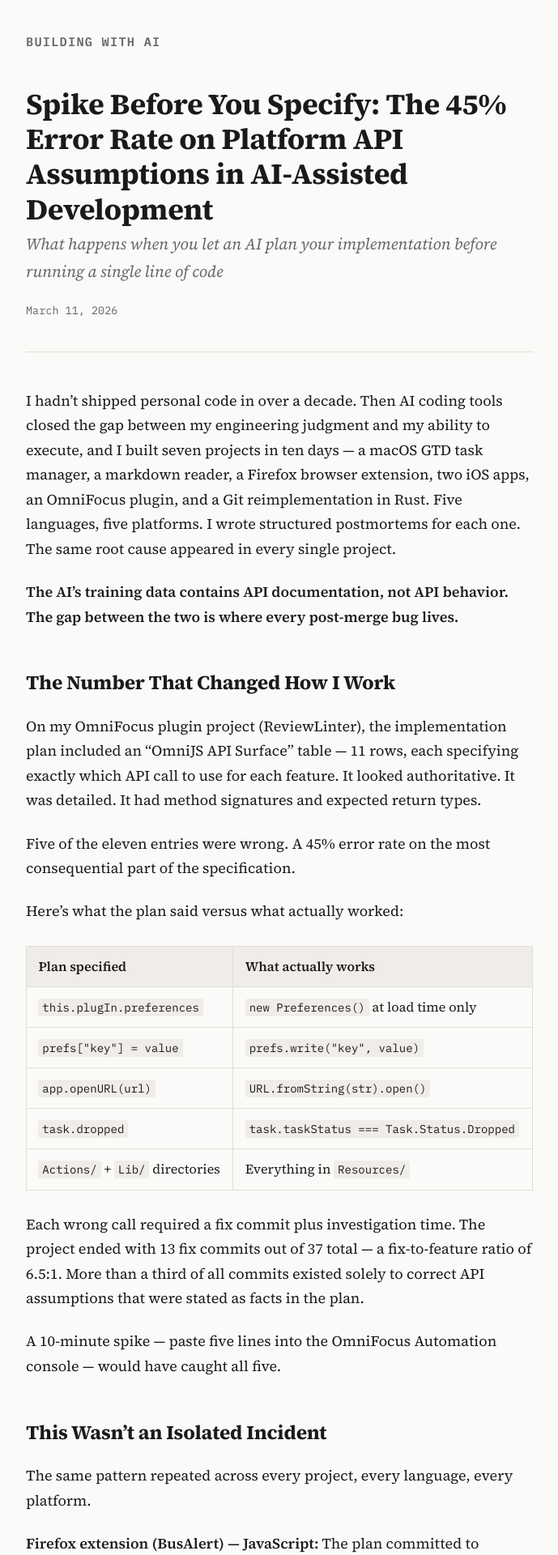
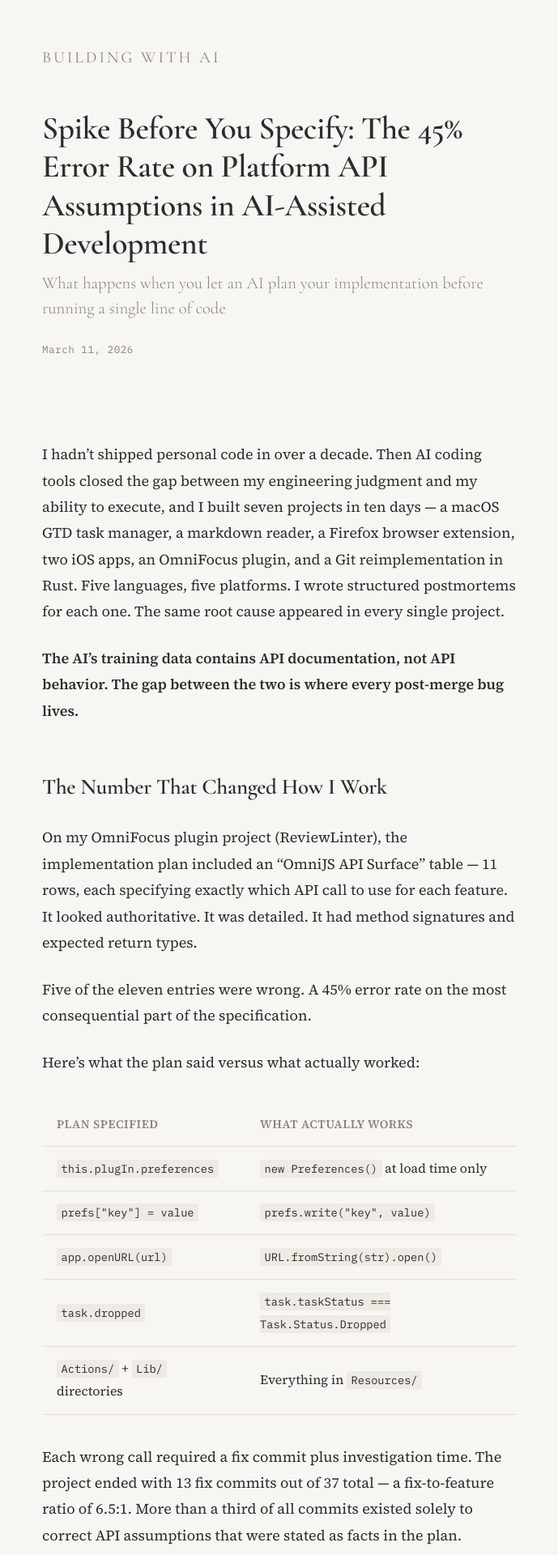
Before and after one commit to gsachs/gsachs.github.io, a Jekyll site: the page built from _posts/2026-03-11-spike-before-you-specify.md, in a window 1280 px wide. Shown: the top 1920 px of the page at 81% size, without its empty margins (295-984 px from the left). Built offline with Jekyll 4.4.1, drawn with Linux system fonts in a browser that asks for light colours.

Commit message:
layout changes

```diff
--- a/_layouts/default.html
+++ b/_layouts/default.html
@@ -16,7 +16,7 @@
 
   <link rel="preconnect" href="https://fonts.googleapis.com">
   <link rel="preconnect" href="https://fonts.gstatic.com" crossorigin>
-  <link href="https://fonts.googleapis.com/css2?family=IBM+Plex+Mono:wght@400;600&family=Source+Serif+4:ital,opsz,wght@0,8..60,400;0,8..60,600;0,8..60,700;1,8..60,400&display=swap" rel="stylesheet">
+  <link href="https://fonts.googleapis.com/css2?family=Cormorant+Garamond:ital,wght@0,300;0,400;0,500;0,600;1,400&family=IBM+Plex+Mono:wght@400;600&family=Source+Serif+4:ital,opsz,wght@0,8..60,400;0,8..60,600;0,8..60,700;1,8..60,400&display=swap" rel="stylesheet">
   <link rel="stylesheet" href="{{ '/assets/css/style.css' | relative_url }}">
 </head>
 <body>
--- a/assets/css/style.css
+++ b/assets/css/style.css
@@ -2,15 +2,15 @@
 *, *::before, *::after { box-sizing: border-box; margin: 0; padding: 0; }
 
 :root {
-  --text: #1a1a1a;
-  --text-muted: #666;
-  --bg: #fafaf8;
-  --bg-code: #f0ede8;
+  --text: #2c2c2c;
+  --text-muted: #8a8580;
+  --bg: #f7f6f3;
+  --bg-code: #eeeae4;
   --bg-code-block: #1e1e2e;
   --code-text: #cdd6f4;
-  --accent: #8b4513;
-  --border: #e0ddd5;
-  --max-width: 680px;
+  --accent: #6b5c4c;
+  --border: #e3dfd8;
+  --max-width: 640px;
 }
 
 html {
@@ -22,7 +22,12 @@
   font-family: 'Source Serif 4', Georgia, serif;
   color: var(--text);
   background: var(--bg);
-  line-height: 1.7;
+  line-height: 1.8;
+}
+
+::selection {
+  background: #d4cfc6;
+  color: var(--text);
 }
 
 /* === Layout === */
@@ -36,17 +41,18 @@
 .site-header {
   max-width: var(--max-width);
   margin: 0 auto;
-  padding: 2rem 1.5rem 0.25rem;
+  padding: 3rem 1.5rem 0;
 }
 
 .site-title {
-  font-family: 'IBM Plex Mono', monospace;
-  font-size: 0.85rem;
-  font-weight: 600;
+  font-family: 'Cormorant Garamond', Georgia, serif;
+  font-size: 1.1rem;
+  font-weight: 400;
   color: var(--text-muted);
   text-decoration: none;
+  letter-spacing: 0.15em;
   text-transform: uppercase;
-  letter-spacing: 0.08em;
+  transition: color 0.4s ease;
 }
 
 .site-title:hover { color: var(--text); }
@@ -55,16 +61,20 @@
 .site-footer {
   max-width: var(--max-width);
   margin: 0 auto;
-  padding: 3rem 1.5rem 2rem;
-  font-size: 0.8rem;
+  padding: 4rem 1.5rem 3rem;
+  font-size: 0.78rem;
   color: var(--text-muted);
+  letter-spacing: 0.03em;
 }
 
 /* === Index page === */
 .index-intro {
-  margin: 0 0 2rem;
-  font-size: 1.1rem;
+  margin: 0.4rem 0 3.5rem;
+  font-family: 'Cormorant Garamond', Georgia, serif;
+  font-size: 1.35rem;
+  font-weight: 300;
   color: var(--text-muted);
+  letter-spacing: 0.01em;
 }
 
 .post-list {
@@ -72,85 +82,93 @@
 }
 
 .post-list li {
-  padding: 1.5rem 0;
-  border-bottom: 1px solid var(--border);
+  padding: 2rem 0;
 }
 
-.post-list li:first-child {
+.post-list li + li {
   border-top: 1px solid var(--border);
 }
 
 .post-list a {
   text-decoration: none;
   color: var(--text);
+  transition: color 0.3s ease;
 }
 
 .post-list a:hover { color: var(--accent); }
 
 .post-list .post-list-title {
-  font-size: 1.2rem;
-  font-weight: 600;
-  line-height: 1.3;
-  margin-bottom: 0.3rem;
+  font-family: 'Cormorant Garamond', Georgia, serif;
+  font-size: 1.4rem;
+  font-weight: 500;
+  line-height: 1.35;
+  margin-bottom: 0.4rem;
 }
 
 .post-list time {
   font-family: 'IBM Plex Mono', monospace;
-  font-size: 0.75rem;
+  font-size: 0.7rem;
   color: var(--text-muted);
+  letter-spacing: 0.04em;
 }
 
 .post-list .post-list-excerpt {
   font-size: 0.9rem;
   color: var(--text-muted);
-  margin-top: 0.4rem;
-  line-height: 1.5;
+  margin-top: 0.5rem;
+  line-height: 1.6;
 }
 
 /* === Article === */
 .post-header {
-  margin: 2rem 0 2.5rem;
-  padding-bottom: 2rem;
-  border-bottom: 1px solid var(--border);
+  margin: 2.5rem 0 3rem;
+  padding-bottom: 2.5rem;
 }
 
 .post-header h1 {
-  font-size: 2rem;
-  font-weight: 700;
+  font-family: 'Cormorant Garamond', Georgia, serif;
+  font-size: 2.2rem;
+  font-weight: 600;
   line-height: 1.2;
-  margin-bottom: 0.3rem;
+  margin-bottom: 0.5rem;
   letter-spacing: -0.01em;
 }
 
 .post-subtitle {
-  font-size: 1.1rem;
-  font-style: italic;
+  font-family: 'Cormorant Garamond', Georgia, serif;
+  font-size: 1.15rem;
+  font-weight: 300;
+  font-style: normal;
   color: var(--text-muted);
-  margin-bottom: 0.8rem;
+  margin-bottom: 1rem;
+  line-height: 1.5;
 }
 
 .post-header time {
   font-family: 'IBM Plex Mono', monospace;
-  font-size: 0.75rem;
+  font-size: 0.7rem;
   color: var(--text-muted);
+  letter-spacing: 0.04em;
 }
 
 /* === Post content === */
 .post-content h2 {
-  font-size: 1.35rem;
-  font-weight: 700;
-  margin: 2.5rem 0 1rem;
+  font-family: 'Cormorant Garamond', Georgia, serif;
+  font-size: 1.5rem;
+  font-weight: 600;
+  margin: 3rem 0 1.2rem;
   letter-spacing: -0.01em;
 }
 
 .post-content h3 {
-  font-size: 1.1rem;
-  font-weight: 600;
-  margin: 2rem 0 0.8rem;
+  font-family: 'Cormorant Garamond', Georgia, serif;
+  font-size: 1.2rem;
+  font-weight: 500;
+  margin: 2.5rem 0 1rem;
 }
 
 .post-content p {
-  margin-bottom: 1.25rem;
+  margin-bottom: 1.4rem;
 }
 
 .post-content strong {
@@ -161,17 +179,19 @@
   color: var(--accent);
   text-decoration: underline;
   text-decoration-thickness: 1px;
-  text-underline-offset: 2px;
+  text-underline-offset: 3px;
+  text-decoration-color: var(--border);
+  transition: text-decoration-color 0.3s ease;
 }
 
 .post-content a:hover {
-  text-decoration-thickness: 2px;
+  text-decoration-color: var(--accent);
 }
 
 .post-content blockquote {
-  border-left: 3px solid var(--accent);
-  padding: 0.5rem 0 0.5rem 1.2rem;
-  margin: 1.5rem 0;
+  border-left: 2px solid var(--border);
+  padding: 0.3rem 0 0.3rem 1.5rem;
+  margin: 2rem 0;
   color: var(--text-muted);
   font-style: italic;
 }
@@ -183,36 +203,36 @@
 
 /* === Lists === */
 .post-content ul, .post-content ol {
-  margin: 0 0 1.25rem 1.2rem;
+  margin: 0 0 1.4rem 1.2rem;
 }
 
 .post-content li {
-  margin-bottom: 0.4rem;
+  margin-bottom: 0.5rem;
 }
 
 /* === Code === */
 .post-content code {
   font-family: 'IBM Plex Mono', monospace;
-  font-size: 0.82rem;
+  font-size: 0.8rem;
   background: var(--bg-code);
-  padding: 0.15em 0.35em;
+  padding: 0.15em 0.4em;
   border-radius: 3px;
 }
 
 .post-content pre {
   background: var(--bg-code-block);
   color: var(--code-text);
-  padding: 1.2rem 1.5rem;
-  border-radius: 6px;
+  padding: 1.4rem 1.5rem;
+  border-radius: 4px;
   overflow-x: auto;
-  margin: 1.5rem 0;
-  line-height: 1.5;
+  margin: 2rem 0;
+  line-height: 1.6;
 }
 
 .post-content pre code {
   background: none;
   padding: 0;
-  font-size: 0.8rem;
+  font-size: 0.78rem;
   color: inherit;
 }
 
@@ -220,56 +240,71 @@
 .post-content table {
   width: 100%;
   border-collapse: collapse;
-  margin: 1.5rem 0;
-  font-size: 0.9rem;
+  margin: 2rem 0;
+  font-size: 0.88rem;
 }
 
 .post-content th, .post-content td {
-  padding: 0.6rem 0.8rem;
-  border: 1px solid var(--border);
+  padding: 0.7rem 1rem;
+  border-bottom: 1px solid var(--border);
   text-align: left;
 }
 
 .post-content th {
   font-weight: 600;
-  background: var(--bg-code);
+  font-size: 0.8rem;
+  color: var(--text-muted);
+  text-transform: uppercase;
+  letter-spacing: 0.04em;
 }
 
 .post-content td code {
-  font-size: 0.78rem;
+  font-size: 0.76rem;
 }
 
 /* === Horizontal rule === */
 .post-content hr {
   border: none;
-  border-top: 1px solid var(--border);
-  margin: 2.5rem 0;
+  height: 1px;
+  background: var(--border);
+  margin: 3rem auto;
+  max-width: 4rem;
 }
 
 /* === Series footer === */
 .post-series {
-  margin-top: 3rem;
-  padding: 1.5rem;
+  margin-top: 4rem;
+  padding: 1.8rem;
   background: var(--bg-code);
-  border-radius: 6px;
-  font-size: 0.9rem;
+  border-radius: 4px;
+  font-size: 0.88rem;
 }
 
 .post-series ul {
-  margin: 0.8rem 0 0 1.2rem;
+  margin: 1rem 0 0 1.2rem;
 }
 
 .post-series li {
-  margin-bottom: 0.3rem;
+  margin-bottom: 0.4rem;
 }
 
 .post-series a {
   color: var(--accent);
+  text-decoration: underline;
+  text-decoration-color: var(--border);
+  text-underline-offset: 2px;
+  transition: text-decoration-color 0.3s ease;
+}
+
+.post-series a:hover {
+  text-decoration-color: var(--accent);
 }
 
 /* === Responsive === */
 @media (max-width: 600px) {
   html { font-size: 16px; }
-  .post-header h1 { font-size: 1.6rem; }
+  .site-header { padding: 2rem 1.5rem 0; }
+  .post-header h1 { font-size: 1.7rem; }
+  .post-list .post-list-title { font-size: 1.2rem; }
   .post-content pre { padding: 1rem; font-size: 0.75rem; }
 }
```
